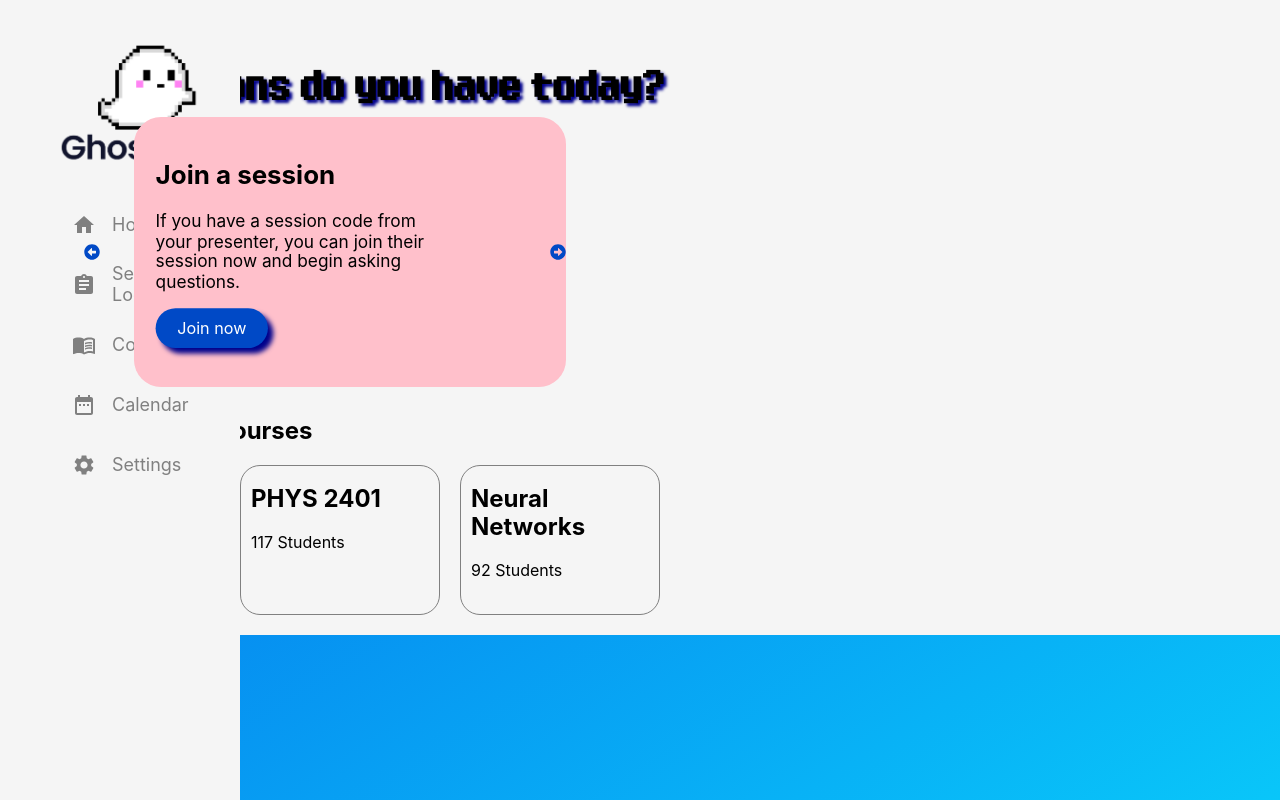
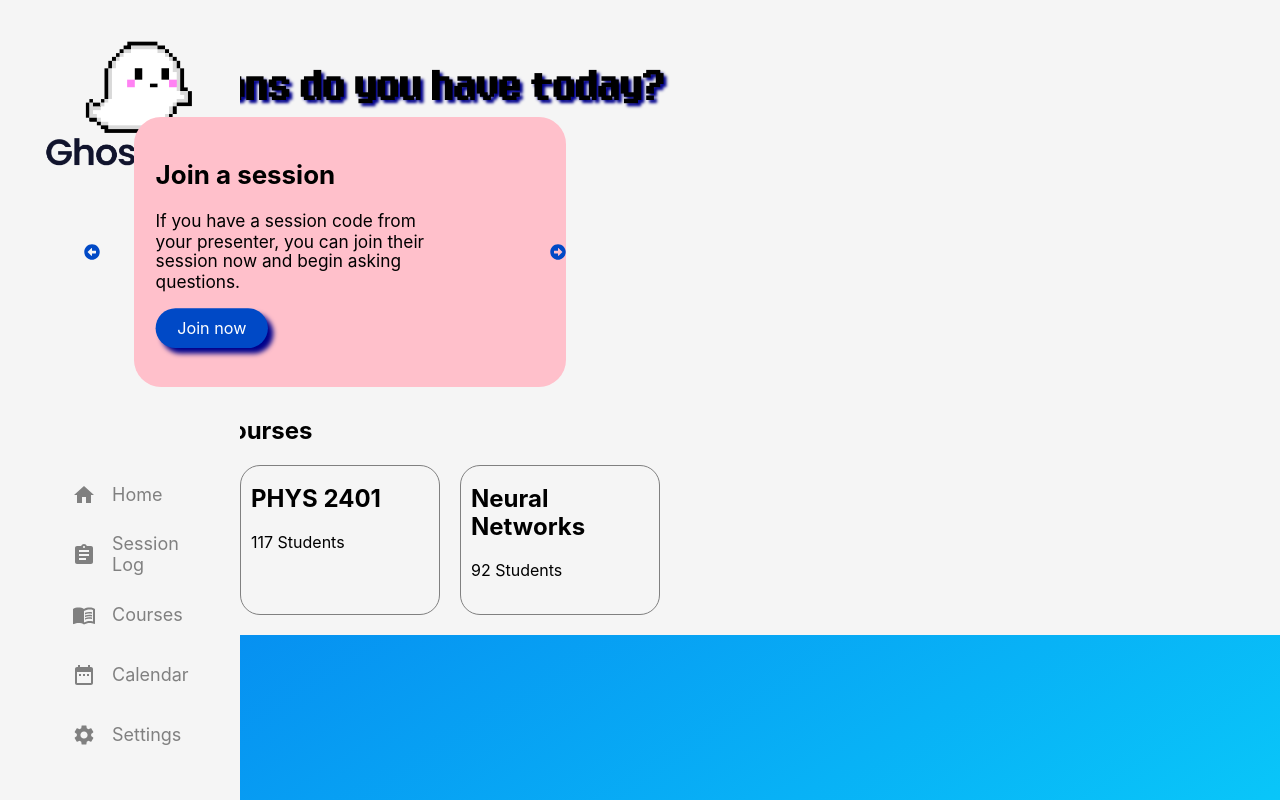
Before and after one commit to marideguia/ghost-post, a React (Create React App) app in the folder client/: page /Home in a window 1280 px wide. Built offline with nearby package versions, Linux system fonts and the light colour scheme.

Commit message:
Update Sidebar.css

```diff
--- a/client/src/components/Sidebar.css
+++ b/client/src/components/Sidebar.css
@@ -42,9 +42,8 @@
 .logo{
   display: fixed;
   align-items: center;
-  padding: 6px 0px 8px 16px;
   list-style: none;
-  height: 60px;
+  height: 150px;
 }
 
 .nav-text a{
```
